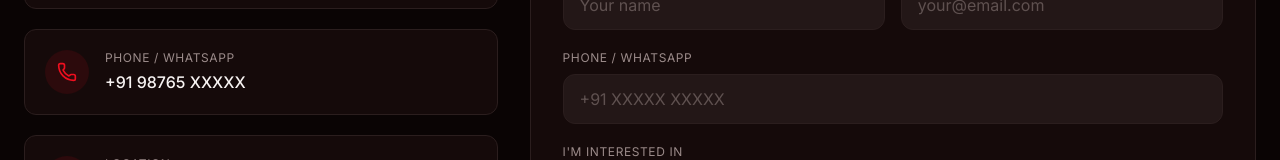
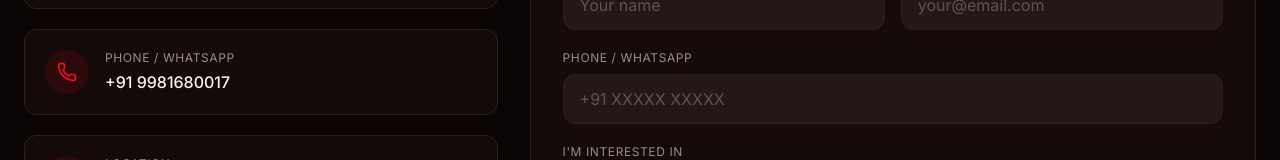
Before and after one commit to anshukumar2708/vikram-kanda-portfolio, a Next.js app: page /contact in a window 1280 px wide. Shown: the part 449-609 px from the top of the page. Built offline with nearby package versions, Linux system fonts and the light colour scheme; no server answers.

Commit message:
update number

```diff
--- a/src/app/contact/contact-client.tsx
+++ b/src/app/contact/contact-client.tsx
@@ -20,7 +20,7 @@ const inquiryTypes = [
 export function ContactInfoPanel() {
   const items = [
     { icon: Mail, label: "Email", value: "vikram@gmail.com", href: "mailto:vikram@gmail.com" },
-    { icon: Phone, label: "Phone / WhatsApp", value: "+91 98765 XXXXX", href: "tel:+919876543210" },
+    { icon: Phone, label: "Phone / WhatsApp", value: "+91 9981680017", href: "tel:+919981680017" },
     { icon: MapPin, label: "Location", value: "Station Road Santrabadi, Durg, C.G.", href: "#" },
     { icon: Instagram, label: "Instagram", value: "@ai_vikramkanda", href: "https://www.instagram.com/ai_vikramkanda?igsh=MWd6aGtuczJvYXd0OA==" },
     { icon: Clock, label: "Response Time", value: "Within 24 hours", href: "#" },
@@ -30,7 +30,7 @@ export function ContactInfoPanel() {
     { icon: Instagram, href: "https://www.instagram.com/ai_vikramkanda?igsh=MWd6aGtuczJvYXd0OA==", label: "Instagram" },
     { icon: Youtube, href: "#", label: "YouTube" },
     { icon: Facebook, href: "#", label: "Facebook" },
-    { icon: MessageCircle, href: "https://wa.me/9198765XXXXX", label: "WhatsApp" },
+    { icon: MessageCircle, href: "https://wa.me/919981680017", label: "WhatsApp" },
   ];
 
   return (
```
